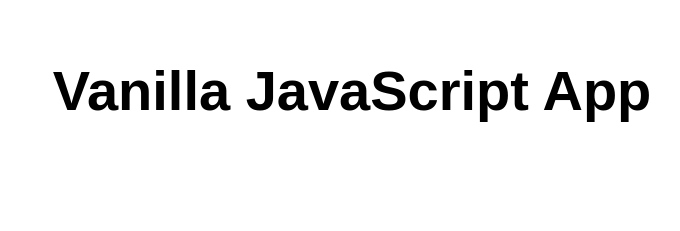
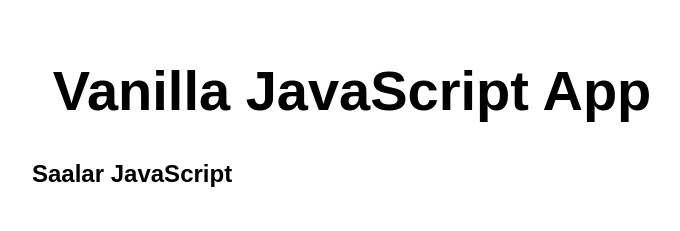
Before and after one commit to vidhyareddy7/cloud-practical, a website: page src/index.html in a window 1280 px wide. Shown: the whole page, without its empty margins (288-968 px from the left). Drawn offline with Linux system fonts and the light colour scheme.

Commit message:
index.html

```diff
--- a/src/index.html
+++ b/src/index.html
@@ -11,6 +11,7 @@
 <body>
   <main>
     <h1>Vanilla JavaScript App</h1>
+    <h2>Saalar JavaScript</h2>
   </main>
 </body>
 
```
